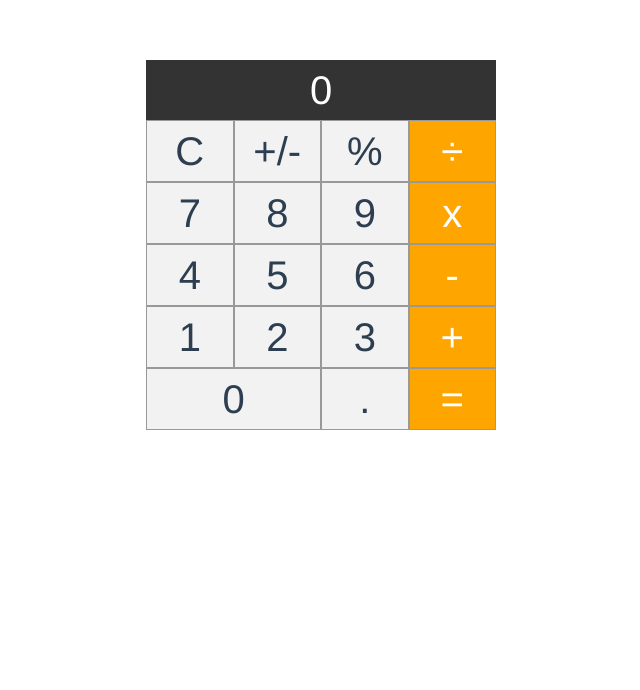
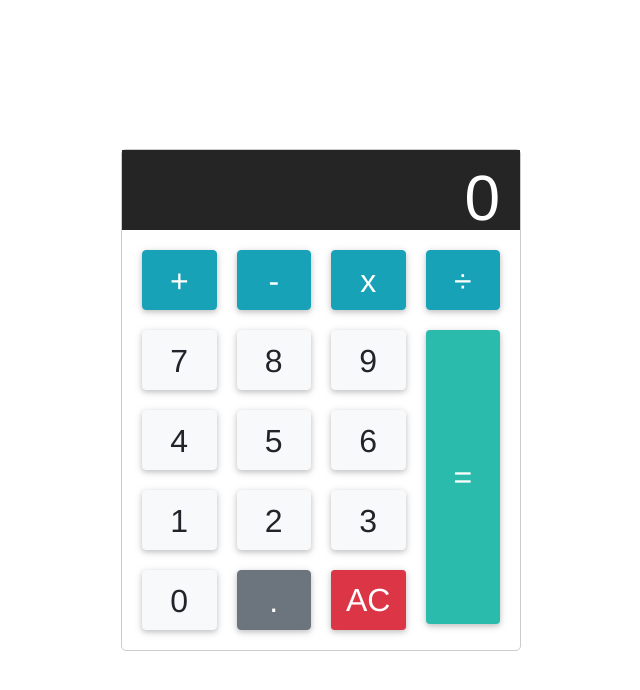
Before and after one commit to JocimarGalante/Calculadora-App-Vue, a Vue app: page / in a window 1280 px wide. Shown: the top 690 px of the page, without its empty margins (319-959 px from the left). Built offline with nearby package versions, Linux system fonts and the light colour scheme.

Commit message:
Melhoria no html e css

```diff
--- a/src/components/Calculadora.vue
+++ b/src/components/Calculadora.vue
@@ -1,25 +1,35 @@
 <template>
-  <div class="calculadora">
-    <div class="display">{{valorCorrente || '0'}}</div>
-    <div v-on:click="limpar" class="botao">C</div>
-    <div v-on:click="sinal" class="botao">+/-</div>
-    <div v-on:click="porcentagem" class="botao">%</div>
-    <div v-on:click="dividir" class="botao operadores">÷</div>
-    <div v-on:click="juntarNumeros('7')" class="botao">7</div>
-    <div v-on:click="juntarNumeros('8')" class="botao">8</div>
-    <div v-on:click="juntarNumeros('9')" class="botao">9</div>
-    <div v-on:click="multiplicar" class="botao operadores">x</div>
-    <div v-on:click="juntarNumeros('4')" class="botao">4</div>
-    <div v-on:click="juntarNumeros('5')" class="botao">5</div>
-    <div v-on:click="juntarNumeros('6')" class="botao">6</div>
-    <div v-on:click="diminuir" class="botao operadores">-</div>
-    <div v-on:click="juntarNumeros('1')" class="botao">1</div>
-    <div v-on:click="juntarNumeros('2')" class="botao">2</div>
-    <div v-on:click="juntarNumeros('3')" class="botao">3</div>
-    <div v-on:click="somar" class="botao operadores">+</div>
-    <div v-on:click="juntarNumeros('0')" class="botao zero">0</div>
-    <div v-on:click="ponto" class="botao">.</div>
-    <div v-on:click="resultado" class="botao operadores">=</div>
+  <div class="calculator card">
+    <div class="calculator-screen z-depth-1">{{valorCorrente || '0'}}</div>
+    <div class="calculator-keys">
+
+      <button type="button" class="operator btn btn-info" v-on:click="somar">+</button>
+      <button type="button" class="operator btn btn-info" v-on:click="diminuir">-</button>
+      <button type="button" class="operator btn btn-info" v-on:click="multiplicar">x</button>
+      <button type="button" class="operator btn btn-info" v-on:click="dividir">÷</button>
+
+      <button type="button" value="7" class="btn btn-light waves-effect" v-on:click="juntarNumeros('7')">7</button>
+      <button type="button" value="8" class="btn btn-light waves-effect" v-on:click="juntarNumeros('8')">8</button>
+      <button type="button" value="9" class="btn btn-light waves-effect" v-on:click="juntarNumeros('9')">9</button>
+
+
+      <button type="button" value="4" class="btn btn-light waves-effect" v-on:click="juntarNumeros('4')">4</button>
+      <button type="button" value="5" class="btn btn-light waves-effect" v-on:click="juntarNumeros('5')">5</button>
+      <button type="button" value="6" class="btn btn-light waves-effect" v-on:click="juntarNumeros('6')">6</button>
+
+
+      <button type="button" value="1" class="btn btn-light waves-effect" v-on:click="juntarNumeros('1')">1</button>
+      <button type="button" value="2" class="btn btn-light waves-effect" v-on:click="juntarNumeros('2')">2</button>
+      <button type="button" value="3" class="btn btn-light waves-effect" v-on:click="juntarNumeros('3')">3</button>
+
+
+      <button type="button" value="0" class="btn btn-light waves-effect" v-on:click="juntarNumeros('0')">0</button>
+      <button type="button" class="decimal function btn btn-secondary" v-on:click="ponto">.</button>
+      <button type="button" class="all-clear function btn btn-danger btn-sm" v-on:click="limpar">AC</button>
+
+      <button type="button" class="equal-sign operator btn btn-default" v-on:click="resultado">=</button>
+
+    </div>
   </div>
 </template>
 
@@ -94,29 +104,73 @@ export default {
 </script>
 
 <style scoped>
-.calculadora{
-  margin: 0 auto;
-  width: 350px;
-  display: grid;
-  grid-template-columns: repeat(4, 1fr);
-  grid-auto-rows: minmax(50px, auto);
-  font-size: 40px;
-}
+ html {
+      font-size: 62.5%;
+      box-sizing: border-box;
+    }
+
+    *,
+    *::before,
+    *::after {
+      margin: 0;
+      padding: 0;
+      box-sizing: inherit;
+    }
+
+    .calculator {
+      border: 1px solid #ccc;
+      border-radius: 5px;
+      position: absolute;
+      top: 50%;
+      left: 50%;
+      transform: translate(-50%, -50%);
+      width: 400px;
+    }
+
+    .calculator-screen {
+      width: 100%;
+      height: 80px;
+      border: none;
+      background-color: #252525;
+      color: #fff;
+      text-align: right;
+      padding-right: 20px;
+      padding-left: 10px;
+      font-size: 4rem;
+    }
+
+    button {
+      height: 60px;
+      font-size: 2rem!important;
+    }
+
+    .equal-sign {
+      height: 98%;
+      grid-area: 2 / 4 / 6 / 5;
+      background-color: #2bbbad!important;
+      color: #fff;
+    }
+    .equal-sign:hover {
+      height: 98%;
+      grid-area: 2 / 4 / 6 / 5;
+      background-color: #269e92!important;
+      color: #fff;
+    }
+
+    .calculator-keys {
+      display: grid;
+      grid-template-columns: repeat(4, 1fr);
+      grid-gap: 20px;
+      padding: 20px;
+    }
 .display{
   grid-column: 1 / 5;
   background-color: #333;
   color: white;
 }
-.zero{
-  grid-column: 1 / 3;
+.btn{
+  box-shadow: 0 2px 5px 0 rgba(0,0,0,.16), 0 2px 10px 0 rgba(0,0,0,.12);
+  /* padding: .84rem 2.14rem; */
 }
-.botao{
-  background-color: #f2f2f2;
-  border: 1px solid #999;
-  cursor: pointer;
-}
-.operadores{
-  background-color: orange;
-  color: white;
-}
+
 </style>
```
